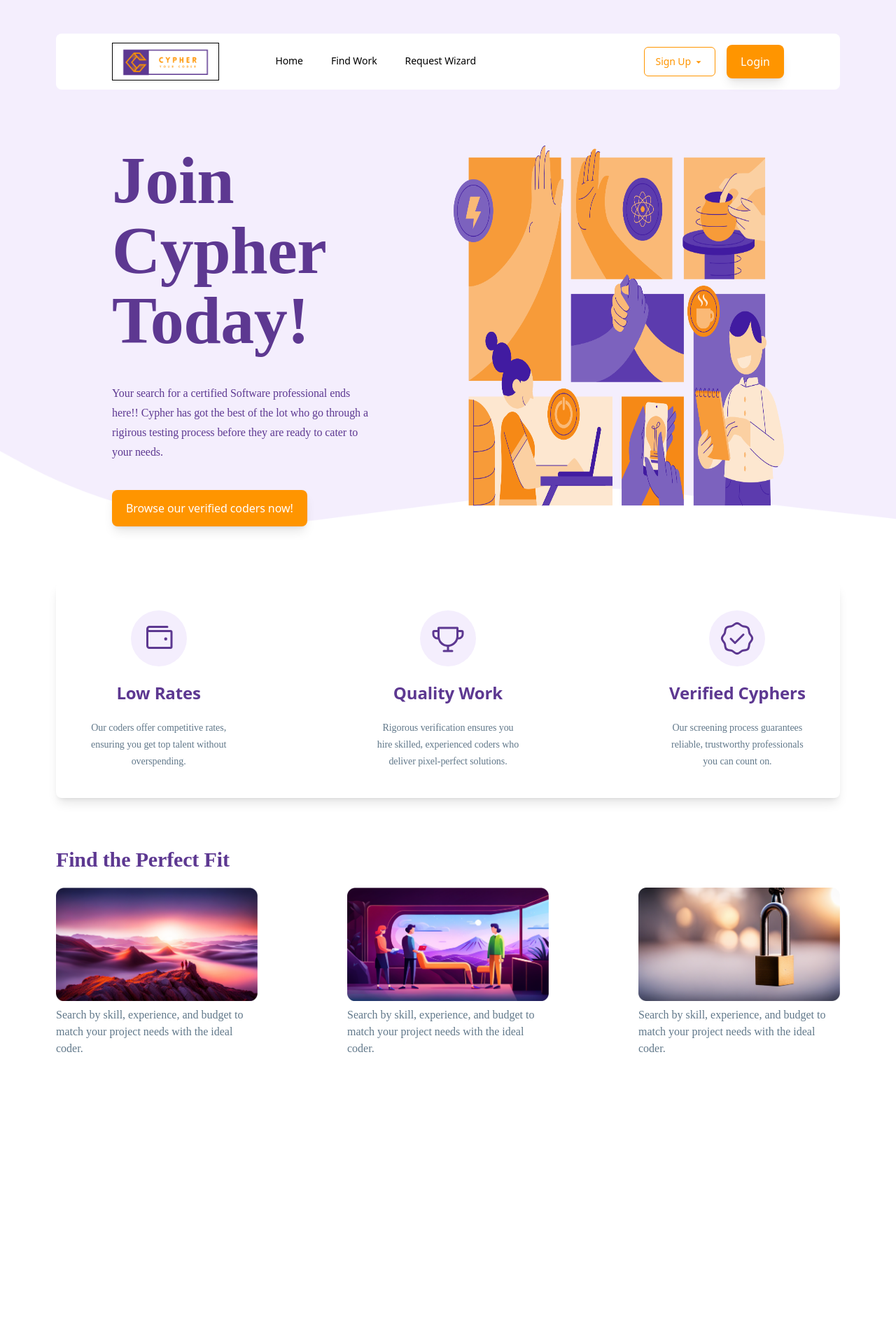
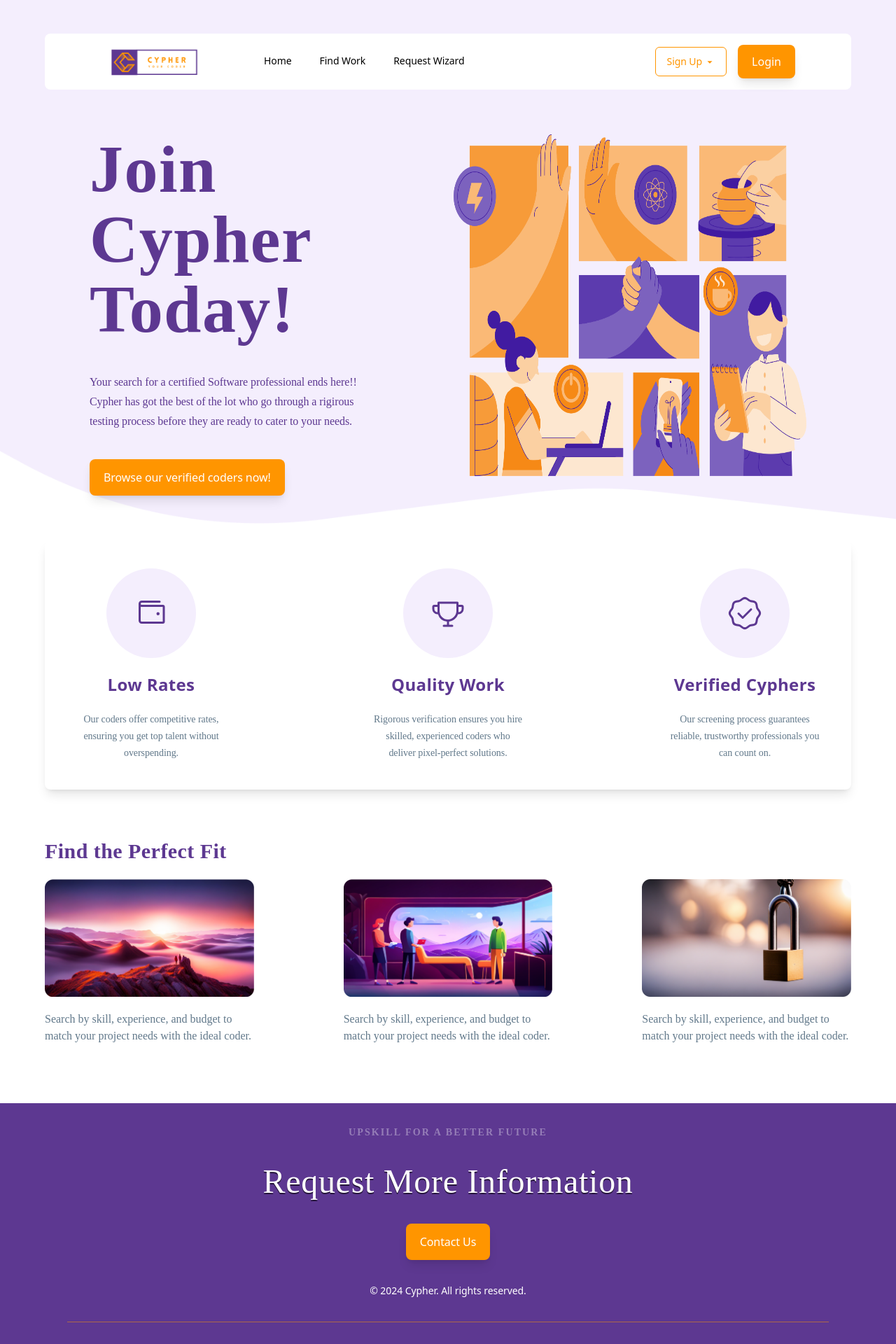
Before and after one commit to Murgowt/cypher, a React (Vite) app in the folder cypher/: page / in a window 1280 px wide. Shown: the top 1920 px of the page at 70% size. Before the commit the page ends 1582 px from the top, so only its background shows below. Built offline with nearby package versions, Linux system fonts and the light colour scheme.

Commit message:
added footer

```diff
--- a/cypher/src/components/atoms/ButtonDropdown.tsx
+++ b/cypher/src/components/atoms/ButtonDropdown.tsx
@@ -31,7 +31,7 @@ const ButtonDropdown: FC<ButtonDropdownProps> = ({
         <button
           type="button"
           onClick={toggleDropdown}
-          className={`px-4 py-2 w-22 ${isOpen ? 'rounded-t-md' : 'rounded-md'} ${type === 'primary' && 'bg-primary text-white'} ${type === 'secondary' && 'bg-white text-primary border border-primary'}`}
+          className={`px-4 py-2 w-22 ${isOpen ? 'rounded-t-md' : 'rounded-md'} ${type === 'primary' && 'bg-primary text-white'} ${type === 'secondary' && ' text-primary border border-primary'}`}
         >
           <span className="flex items-end justify-between">
             {`${buttonTitle} `}
@@ -44,7 +44,7 @@ const ButtonDropdown: FC<ButtonDropdownProps> = ({
         </button>
         {isOpen && (
           <div
-            className={`absolute left-0 w-full rounded-b-md border border-primary border-t-0 ${type === 'primary' && 'bg-primary'} ${type === 'secondary' && 'bg-white'}`}
+            className={`absolute left-0 w-full rounded-b-md border border-primary border-t-0 ${type === 'primary' && 'bg-primary'} ${type === 'secondary' && ''}`}
           >
             <ul
               role="menu"
@@ -56,7 +56,7 @@ const ButtonDropdown: FC<ButtonDropdownProps> = ({
                   <li key={dropdown.text}>
                     <Link
                       to={dropdown.link}
-                      className={`block px-4 py-2 rounded-b-md text-sm w-22 ${type === 'primary' && 'bg-primary text-white'} ${type === 'secondary' && 'bg-white text-primary'}`}
+                      className={`block px-4 py-2 rounded-b-md text-sm w-22 ${type === 'primary' && 'bg-primary text-white'} ${type === 'secondary' && ' text-primary'}`}
                       onClick={closeDropdown}
                     >
                       {dropdown.text}
--- a/cypher/src/components/molecules/AboutUsCard.tsx
+++ b/cypher/src/components/molecules/AboutUsCard.tsx
@@ -9,12 +9,12 @@ export interface AboutUsCardProps {
 const AboutUsCard: FC<AboutUsCardProps> = ({ icon,title,info }) => {
   return (
     <div className="flex flex-col items-center gap-5 p-10 rounded-lg h-full monitor:p-10">
-      <div className='bg-purple w-20 h-20 rounded-full flex items-center justify-center'>
-      <span className="text-secondary font-bold text-2xl tablet:text-xl desktop:text-3xl">
+      <div className='bg-purple w-20 h-20 desktop:w-32 desktop:h-32 rounded-full flex items-center justify-center'>
+      <span className="text-secondary font-bold text-2xl tablet:text-2xl desktop:text-3xl">
         {icon}
       </span>
       </div>
-      <p className="font-bold text-secondary text-center tablet:text-xl monitor:text-lg"> {title} </p>
+      <p className="font-bold text-secondary text-center tablet:text-xl monitor:text-xl"> {title} </p>
       <p className="font-abhaya text-center text-sm text-grey monitor:text-md"> {info} </p>
     </div>
   );
--- a/cypher/src/components/molecules/ImageCard.tsx
+++ b/cypher/src/components/molecules/ImageCard.tsx
@@ -10,7 +10,7 @@ const ImageCard:FC<ImageCard> =({imgPath,text})=>{
     return (
     <div >
         <Image path={imgPath} altText="Cypher" />
-        <div className="text-grey py-2 monitor:text-xl">
+        <div className="text-grey py-5 monitor:text-xl">
             <span>{text}</span>
         </div>
     </div>
--- /dev/null
+++ b/cypher/src/components/molecules/LandingFooter.tsx
@@ -0,0 +1,74 @@
+import { FC } from 'react';
+import CypherButton from "../atoms/CypherButton";
+import BrandLogo from '../atoms/BrandLogo';
+import { FaFacebookF, FaLinkedinIn, FaInstagram } from 'react-icons/fa';
+
+import {
+  SOCIAL_FACEBOOK,
+  SOCIAL_INSTAGRAM,
+  SOCIAL_LINKEDIN,
+} from '../../constants/app';
+
+export interface LandingFooterProps {}
+
+const helperFunction =() =>{
+    console.log("Clicked on Helper Function.")
+}
+
+const LandingFooter: FC<LandingFooterProps> = () => {
+  return (
+    <div className="bg-secondary py-8">
+        <div className="flex flex-col gap-8 justify-center items-center border-b border-primary pb-8 border-opacity-50 mx-24">
+            <p className="text-xs tablet:text-sms font-abhaya font-bold text-white opacity-35">UPSKILL FOR A BETTER FUTURE</p>
+            <div className='font-abhaya text-white text-3xl tablet:text-3xl text-center' >
+                <h1 className="[text-shadow:_0_2px_0_rgb(0_0_0_/_60%)]">Request More Information</h1>
+            </div>
+            <div className="text-white desktop:text-md">
+                <CypherButton placeHolder= "Contact Us" helperFunction={helperFunction}/>
+            </div>
+            <p className='text-white text-xs tablet:text-sm'>&copy; 2024 Cypher. All rights reserved.</p>
+        </div>
+        <div className="grid grid-cols-1 justify-items-center items-center tablet:grid-cols-3 gap-4 desktop:gap-20 mx-24 mt-10">
+            <div>
+                <BrandLogo/>
+            </div>
+            <div className="grid grid-cols-1 tablet:grid-cols-3 justify-items-center desktop:gap-4 font-abhaya text-white">
+                <p>Home</p>
+                <p>Find Work</p>
+                <p>Request Wizard</p>
+            </div>
+            <div className="flex items-right gap-2 desktop:gap-4">
+                <a
+                className="p-2 rounded-md hover:text-primary transition-all duration-200 ease-in-out text-white border border-white border-opacity-50"
+                href={SOCIAL_FACEBOOK}
+                target="_blank"
+                rel="noreferrer"
+                aria-label="location"
+              >
+                <FaFacebookF className="text-lg" />
+              </a>
+              <a
+                className="p-2 rounded-md hover:text-primary transition-all duration-200 ease-in-out text-white  border border-white border-opacity-50"
+                href={SOCIAL_LINKEDIN}
+                target="_blank"
+                rel="noreferrer"
+                aria-label="location"
+              >
+                <FaLinkedinIn className="text-lg" />
+              </a>
+              <a
+                className="p-2 rounded-md hover:text- transition-all duration-200 ease-in-out text-white  border border-white border-opacity-50"
+                href={SOCIAL_INSTAGRAM}
+                target="_blank"
+                rel="noreferrer"
+                aria-label="location"
+              >
+                <FaInstagram className="text-lg" />
+              </a>
+            </div>
+        </div>
+    </div>
+  );
+};
+
+export default LandingFooter;
--- a/cypher/src/components/molecules/Navbar.tsx
+++ b/cypher/src/components/molecules/Navbar.tsx
@@ -29,7 +29,7 @@ const Navbar: FC<NavbarProps> = () => {
     <div className="w-full h-20 px-4 bg-white max-h-24 tablet:px-10 desktop:px-20 bg-white rounded-lg">
       <div className="flex items-center w-full h-full justify-between tablet:gap-8 desktop:gap-20">
         {/* TODO: Remove border and change to new logo */}
-        <div className="border">
+        <div>
           <BrandLogo/>
         </div>
         <div className="items-center justify-between hidden w-full tablet:flex desktop:flex">
--- a/cypher/src/components/organisms/HeroSection.tsx
+++ b/cypher/src/components/organisms/HeroSection.tsx
@@ -14,9 +14,9 @@ const HeroSection:FC<HeroSectionProps> =()=>{
         console.log("Clicked on Helper Function.")
     }
     return(
-        <div className="pb-16 monitor:py-5 monitor:px-20">
+        <div className="pb-16 monitor:py-10 monitor:px-20">
             <Navbar/>
-            <div className='flex flex-row justify-center grid grid-cols-1 py-10 tablet:p-8 desktop:p-20 pb-16 gap-4 tablet:grid-cols-2 desktop:grid-cols-2'>
+            <div className='flex flex-row justify-center grid grid-cols-1 py-10 desktop:p-16 pb-16 gap-4 tablet:grid-cols-2 desktop:grid-cols-2'>
                 <div className="flex flex-col justify-center">
                     <div className="text-3xl font-abhaya font-extrabold text-secondary tablet:text-3xl desktop:text-xxl">Join Cypher Today!</div>
                     <div className='font-abhaya py-10 pr-[20%] text-secondary desktop:text-md monitor:text-lg' >
@@ -33,8 +33,8 @@ const HeroSection:FC<HeroSectionProps> =()=>{
             </div>
             <div className="bg-white shadow-lg rounded-lg w-full">
                 <div className="flex items-center">
-                    <div className="flex flex-col gap-4">
-                        <div className="grid grid-cols-1 gap-4 tablet:px-1 tablet:grid-cols-3 tablet:gap-4 desktop:gap-32">
+                    <div className="flex flex-col gap-2">
+                        <div className="grid grid-cols-1 gap-2 tablet:px-1 tablet:grid-cols-3 tablet:gap-4 desktop:gap-32">
                         { aboutUsDetails.map((card) => (
                             <div key={card.title} className="col-span-1">
                             <AboutUsCard icon={<card.img />} title={card.title} info={card.info}/>
--- a/cypher/src/constants/app.ts
+++ b/cypher/src/constants/app.ts
@@ -6,7 +6,7 @@ export const CONTACT_NUMBER = '+91 91813 23 2309';
 export const CONTACT_LOCATION = 'Somewhere in the world';
 
 export const SOCIAL_FACEBOOK = '';
-export const SOCIAL_X = '';
+export const SOCIAL_INSTAGRAM = '';
 export const SOCIAL_LINKEDIN = '';
 
 export const CYPHER = 'Cypher';
--- a/cypher/src/layouts/DefaultLayout.tsx
+++ b/cypher/src/layouts/DefaultLayout.tsx
@@ -7,7 +7,7 @@ interface DefaultLayoutProps {}
 const DefaultLayout: FC<DefaultLayoutProps> = () =>{
     console.log("Default Layout")
     return(
-        <div className="bg-white">
+        <div className="">
 
             <Outlet/>
         </div>
--- a/cypher/src/pages/HomePage.tsx
+++ b/cypher/src/pages/HomePage.tsx
@@ -1,16 +1,18 @@
 import { FC } from "react";
 import HeroSection from "../components/organisms/HeroSection";
-
 import PerfectFitSection from "../components/organisms/PerfectFitSection";
-
+import LandingFooter from "../components/molecules/LandingFooter";
 interface HomePageProps {}
 
 const HomePage : FC<HomePageProps> = () =>{
     console.log("HomePage")
     return(
-        <div className="px-10 py-10 tablet:px-20 tablet:py-12 bg-[url('/images/HeroBackground.png')] bg-no-repeat tablet:bg-contain">
-            <HeroSection/>
-            <PerfectFitSection/>
+        <div>
+            <div className="px-10 py-10 tablet:px-10 tablet:py-12 bg-[url('/images/HeroBackground.png')] bg-no-repeat tablet:bg-contain desktop:px-16">
+                <HeroSection/>
+                <PerfectFitSection/>
+            </div>
+            <LandingFooter/>
         </div>
     )
 }
--- a/cypher/tailwind.config.js
+++ b/cypher/tailwind.config.js
@@ -20,16 +20,17 @@ export default {
       purple: '#F4EEFD'
     },
     fontSize: {
-      xs: ['12px', { lineHeight: '20px', letterSpacing: '-0.005em' }],
+      xs: ['10px', { lineHeight: '20px', letterSpacing: '-0.005em' }],
       sm: ['14px', { lineHeight: '24px', letterSpacing: '-0.005em' }],
       md: ['16px', { lineHeight: '28px', letterSpacing: '-0.005em' }],
       lg: ['20px', { lineHeight: '28px', letterSpacing: '-0.005em' }],
-      xl: ['24px', { lineHeight: '36px', letterSpacing: '-0.005em' }],
-      '2xl': ['30px', { lineHeight: '48px', letterSpacing: '-0.005em' }],
-      '3xl': ['48px', { lineHeight: '56px', letterSpacing: '-0.005em' }],
-      '4xl': ['56px', { lineHeight: '64px', letterSpacing: '-0.005em' }],
-      '5xl': ['64px', { lineHeight: '80px', letterSpacing: '-0.005em' }],
-      xxl: ['96px', { lineHeight: '100px', letterSpacing: '-0.005em' }]
+      xl: ['24px', { lineHeight: '36px', letterSpacing: '0.015em' }],
+      '2xl': ['30px', { lineHeight: '48px', letterSpacing: '0.015em' }],
+      '3xl': ['48px', { lineHeight: '56px', letterSpacing: '0.015em'}],
+      '4xl': ['56px', { lineHeight: '64px', letterSpacing: '0.015em' }],
+      '5xl': ['64px', { lineHeight: '80px', letterSpacing: '0.015em' }],
+      xxl: ['96px', { lineHeight: '100px', letterSpacing: '0.015em' }],
+      sms: ['14px', { lineHeight: '20px', letterSpacing: '0.15em' }],
     },
     fontFamily: {
       'abhaya': ['Abhaya Libre'],
```
